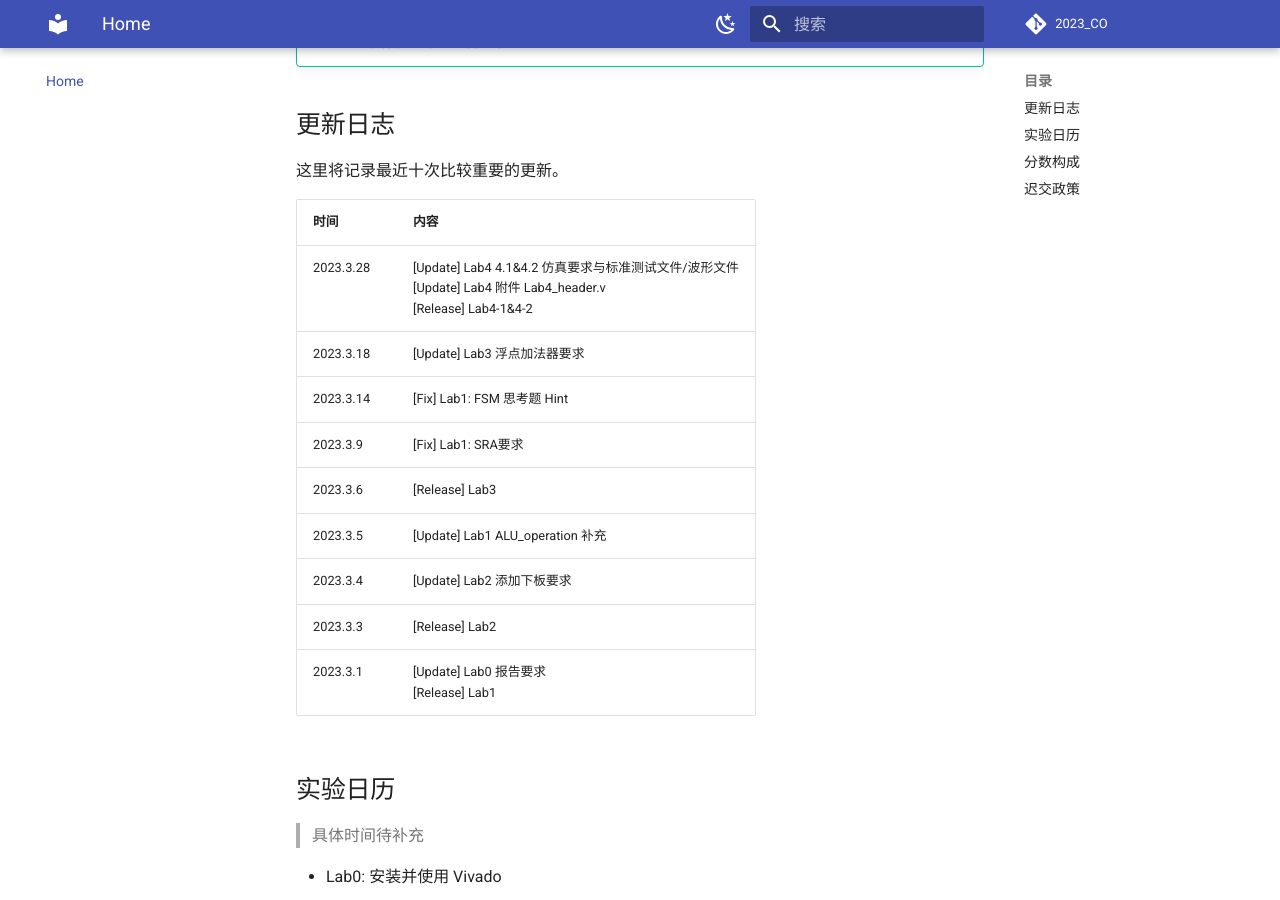
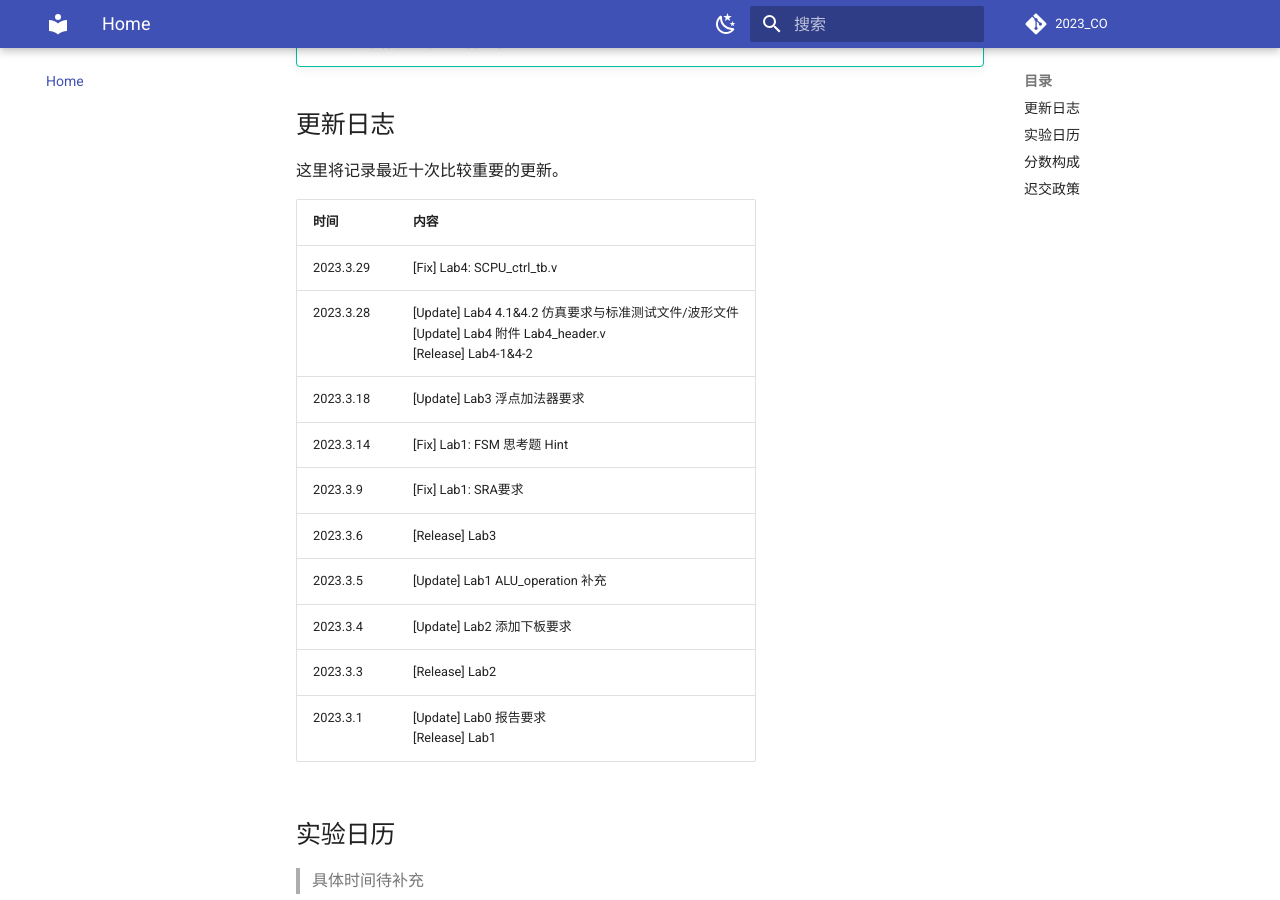
Before and after one commit to Guahao31/2023_CO, an MkDocs documentation site: the page built from docs/index.md, in a window 1280 px wide and 900 px high, scrolled down 549 px. Built offline with MkDocs 1.6.1 and Material for MkDocs 9.7.7, drawn with Linux system fonts in a browser that asks for light colours; comment, search, counter and statistics services are not loaded.

Commit message:
update: index for updating records

```diff
--- a/docs/index.md
+++ b/docs/index.md
@@ -22,6 +22,7 @@
 
 | 时间 | 内容 |
 | --- | :------------------------------------ |
+| 2023.3.29 | [Fix] Lab4: SCPU_ctrl_tb.v |
 | 2023.3.28 | [Update] Lab4 4.1&4.2 仿真要求与标准测试文件/波形文件 <br> [Update] Lab4 附件 Lab4_header.v <br> [Release] Lab4-1&4-2 |
 | 2023.3.18 | [Update] Lab3 浮点加法器要求 |
 | 2023.3.14 | [Fix] Lab1: FSM 思考题 Hint |
```
